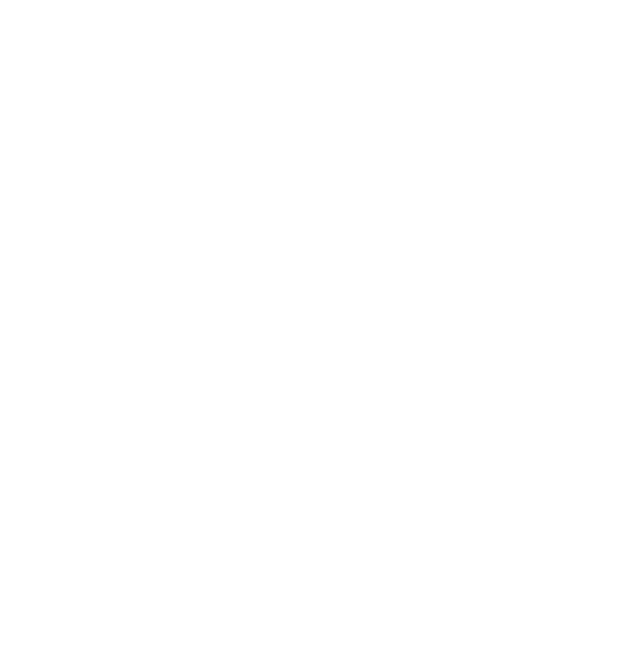
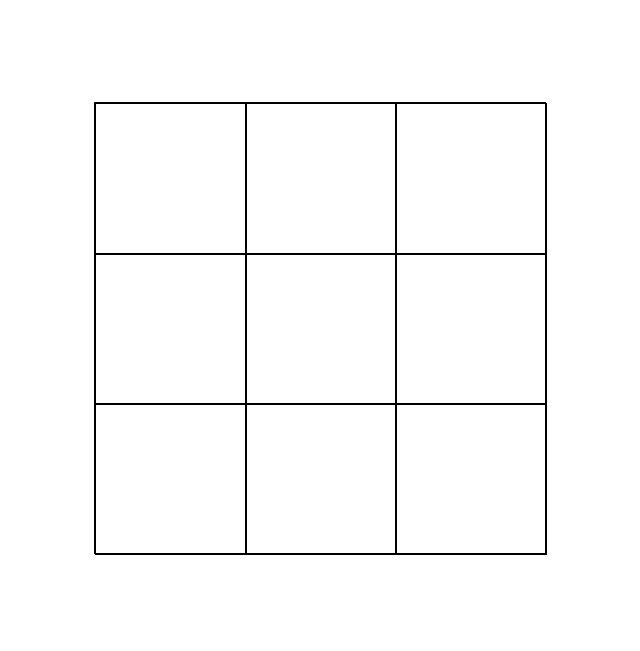
Before and after one commit to beaniehead/tictactoe, a plain HTML site: page index.html in a window 1280 px wide. Shown: the whole page, without its empty margins (320-960 px from the left). Drawn offline with nearby package versions, Linux system fonts and the light colour scheme.

Commit message:
Built initial user interactive tic tac toe board

```diff
--- a/index.html
+++ b/index.html
@@ -1,9 +1,32 @@
 <!DOCTYPE html>
 <html>
 <head>
+    <meta charset="UTF-8">
+  <title>Tic Tac Toe</title>
+  <meta name="viewport" content="width=device-width, initial-scale=1">
 
+<script src="https://ajax.googleapis.com/ajax/libs/jquery/3.2.1/jquery.min.js"></script>
+<script src="scripts.js"></script>
+ <link rel="stylesheet" href="styles.css">
 </head>
 <body>
+<div id="player" class="o"></div>
+<div class="main">
+    <div id="game">
+<div id="gameBoard">
+<svg class="unplayed" id="svg1"></svg>
+<svg class="unplayed"  id="svg2"></svg>
+<svg class="unplayed"  id="svg3"></svg>
+<svg class="unplayed"  id="svg4"></svg>
+<svg class="unplayed"  id="svg5"></svg>
+<svg class="unplayed"  id="svg6"></svg>
+<svg class="unplayed"  id="svg7"></svg>
+<svg class="unplayed"  id="svg8"></svg>
+<svg class="unplayed"  id="svg9"></svg>
 
+    </div>
+
+
+</div>
 </body>
 </html>
--- a/scripts.js
+++ b/scripts.js
@@ -0,0 +1,24 @@
+$(document).ready(function() {
+
+$("svg").click(function(){
+
+if($(this).hasClass("unplayed")){
+$(this).toggleClass("unplayed played")
+
+if($("#player").hasClass("o")){
+$("#player").toggleClass("o x")
+
+$(this).html('<circle cx="50%" cy="50%" r="35%" stroke="black" stroke-width="2" fill="none" />');
+} else if ($("#player").hasClass("x")){
+$("#player").toggleClass("o x")
+var small = $(this).width()/(15/2);
+var large = $(this).width()/(15/13);
+var pathhtml = '<path d="M ' + small + ' ' + small + ' L ' + large + ' ' + large + ' M ' + large + ' ' + small + ' L ' + small + ' ' + large + ' z" stroke="black" stroke-width="2" />';
+$(this).html(pathhtml);
+
+}
+}
+
+});
+
+});
--- a/styles.css
+++ b/styles.css
@@ -0,0 +1,24 @@
+#game {
+    display:grid;
+    justify-content: center;
+    height:80vh;
+    align-items:center;
+}
+
+#gameBoard {
+width:450px;
+height:450px;
+display:grid;
+grid-template-rows: 1fr 1fr 1fr;
+grid-template-columns: 1fr 1fr 1fr;
+border:1px solid black;
+justify-items:stretch;
+align-items:stretch;
+}
+
+
+svg {
+    width:100%;
+    height:100%;
+    border:1px solid black;
+}
```
